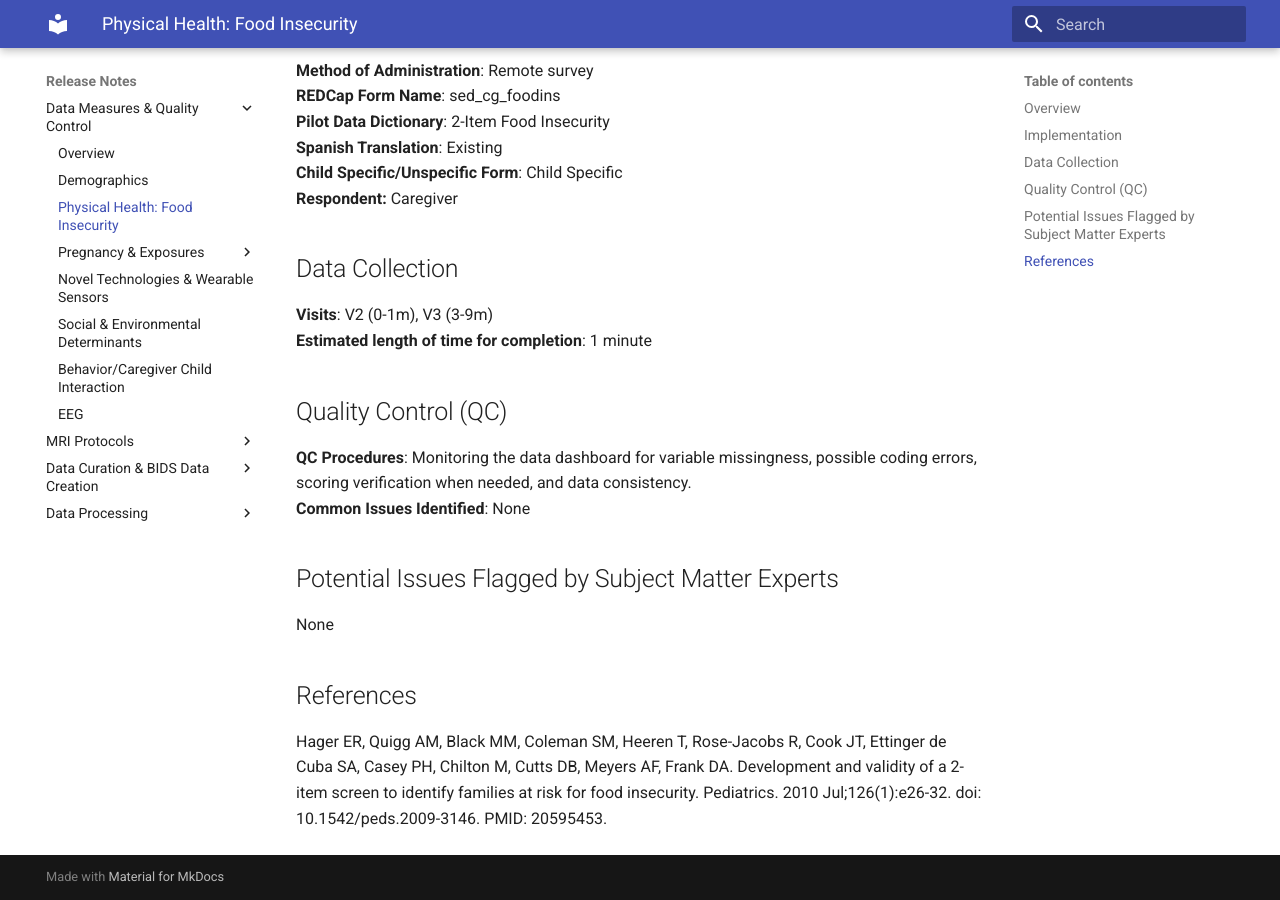
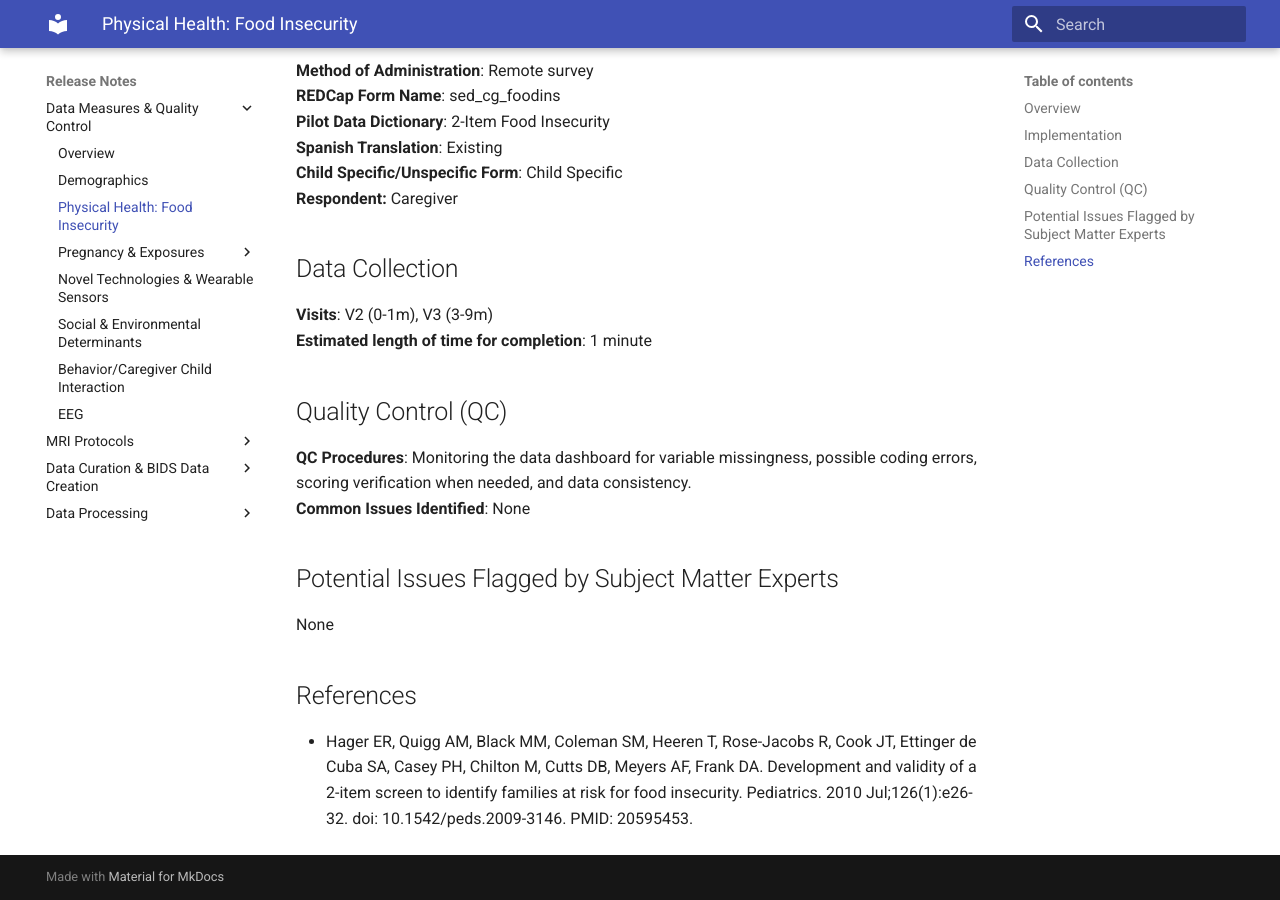
Before and after one commit to mattcieslak/hbcd-docs, an MkDocs documentation site: the page built from docs/measures/physhealth.md, in a window 1280 px wide and 900 px high, scrolled down 531 px. Built offline with MkDocs 1.6.1 and Material for MkDocs 9.7.7, drawn with Linux system fonts in a browser that asks for light colours.

```diff
--- a/docs/measures/physhealth.md
+++ b/docs/measures/physhealth.md
@@ -26,4 +26,4 @@
 None
 
 ## References
-Hager ER, Quigg AM, Black MM, Coleman SM, Heeren T, Rose-Jacobs R, Cook JT, Ettinger de Cuba SA, Casey PH, Chilton M, Cutts DB, Meyers AF, Frank DA. Development and validity of a 2-item screen to identify families at risk for food insecurity. Pediatrics. 2010 Jul;126(1):e26-32. doi: 10.1542/peds.2009-3146. PMID: 20595453.
+ * Hager ER, Quigg AM, Black MM, Coleman SM, Heeren T, Rose-Jacobs R, Cook JT, Ettinger de Cuba SA, Casey PH, Chilton M, Cutts DB, Meyers AF, Frank DA. Development and validity of a 2-item screen to identify families at risk for food insecurity. Pediatrics. 2010 Jul;126(1):e26-32. doi: 10.1542/peds.2009-3146. PMID: 20595453.
```
